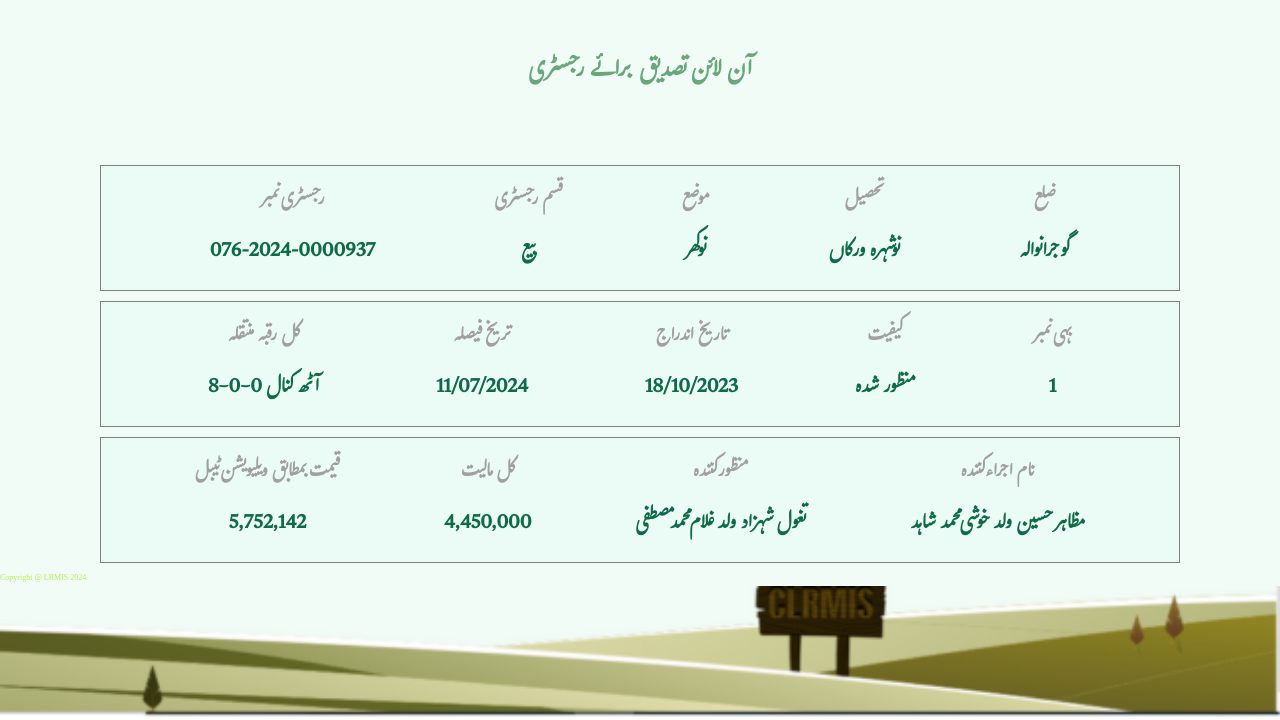
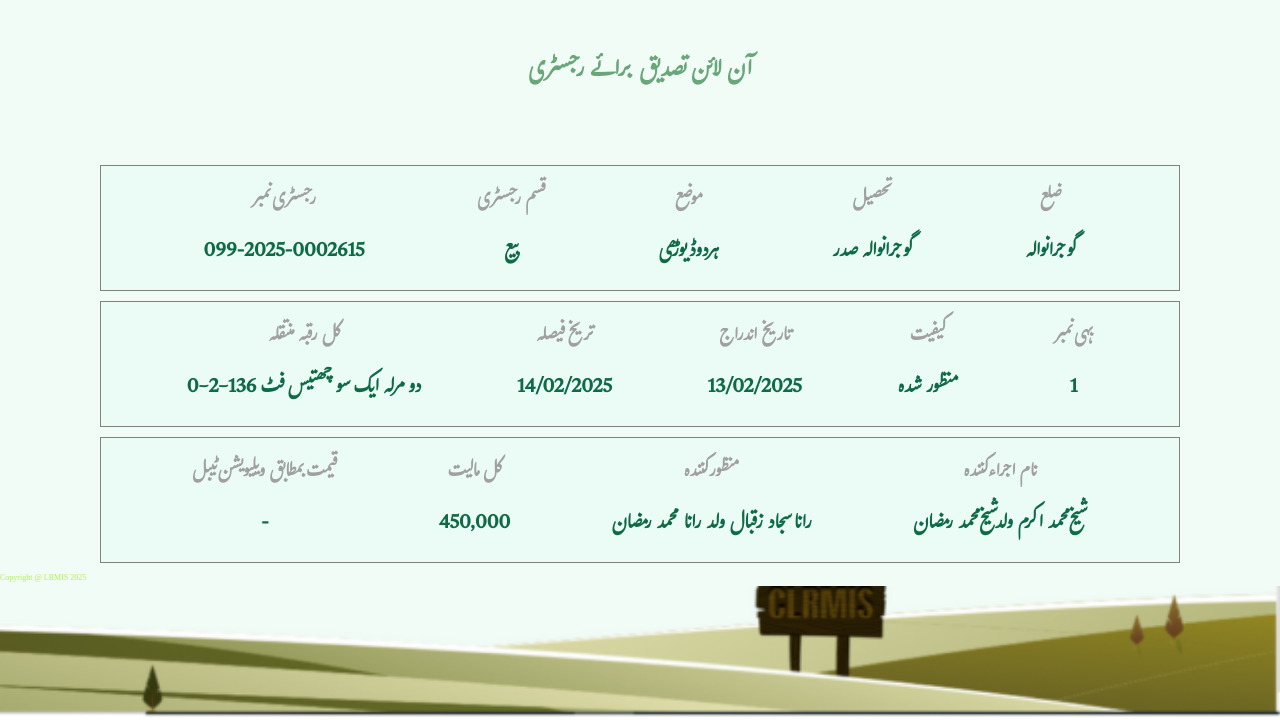
Before and after one commit to punjabzameen/https-onlinefard.punjab-zameen.gov.pk-RegistryVerification-data-HZVAQeF2tYkBM-k25Q5Y20CMGLPDK207K, a plain HTML site: page index.html in a window 1280 px wide. Shown: the part 80-800 px from the top of the page. Drawn offline with Linux system fonts and the light colour scheme.

Commit message:
Update index.html

```diff
--- a/index.html
+++ b/index.html
@@ -32,7 +32,7 @@
             <div class="item text1">
                 <h3>رجسٹری نمبر
                 </h3>
-                <p>076-2024-0000937
+                <p>099-2025-0002615
                 </p>
             </div>
             <div class="item text2"><h3>قسم رجسٹری
@@ -42,13 +42,13 @@
             <div class="item text3">
                 <h3>موضع
                 </h3>
-                <p>نوکھر
+                <p>ہردوڈیوڑھی
                 </p>
             </div>
             <div class="item text4">
                 <h3>تحصیل
                 </h3>
-                <p>نوشہرہ ورکاں
+                <p>گوجرانوالہ صدر
                 </p>
             </div>
             <div class="item text5">
@@ -63,18 +63,18 @@
             <div class="item text1">
                 <h3>کل رقبہ منتقلہ
                 </h3>
-                <p>8-0-0 آٹھ کنال
+                <p>0-2-136 دو مرلہ ایک سو چھتیس فٹ
                 </p>
             </div>
             <div class="item text2"><h3>تریخ فیصلہ
 
             </h3>
-            <p>11/07/2024
+            <p>14/02/2025
             </p></div>
             <div class="item text3">
                 <h3>تاریخ اندراج
                 </h3>
-                <p>18/10/2023
+                <p>13/02/2025
                 </p>
             </div>
             <div class="item text4">
@@ -95,23 +95,23 @@
             <div class="item text1">
                 <h3>قیمت بمطابق ویلیویشن ٹیبل
                 </h3>
-                <p>5,752,142
+                <p>-
                 </p>
             </div>
             <div class="item text2"><h3>کل مالیت
             </h3>
-            <p>4,450,000
+            <p>450,000
             </p></div>
             <div class="item text3">
                 <h3>منظور کنندہ
                 </h3>
-                <p>تغول شہزاد ولد غلام محمد مصطفی
+                <p>رانا سجاد زقبال ولد رانا محمد رمضان
                 </p>
             </div>
             <div class="item text4">
                 <h3>نام اجراء کنندہ
                 </h3>
-                <p>مظاہر حسین ولد خوشی محمد شاہد
+                <p>شیخ محمد اکرم ولد شیخ محمد رمضان
                 </p>
             </div>
 
@@ -120,7 +120,7 @@
     </section>
     <!-- ----------------- Inage section------------------ -->
      <div class="bottom_img">
-        Copyright @ LRMIS 2024
+        Copyright @ LRMIS 2025
 
      </div>
      <!-- <div class="main">
```
